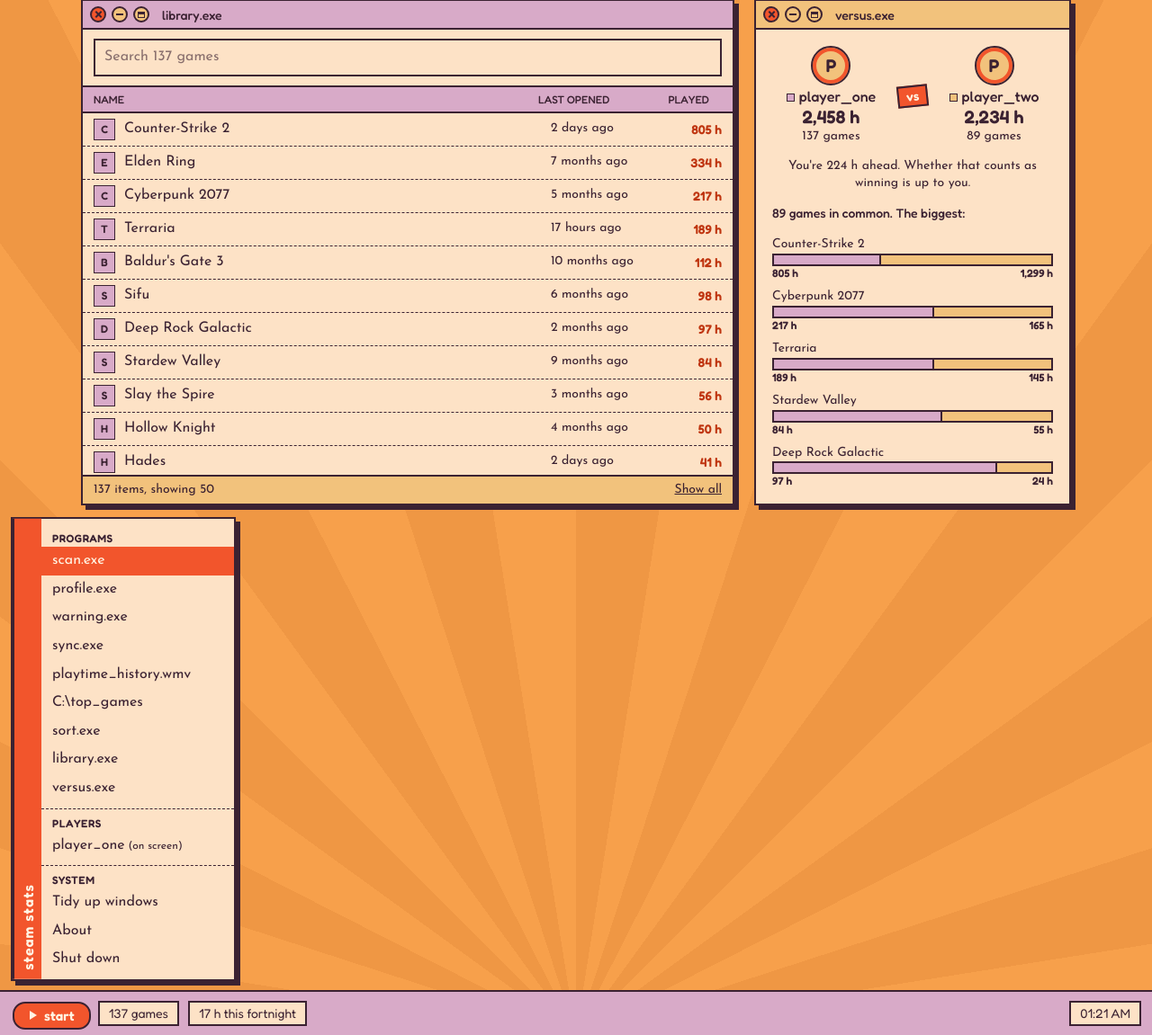
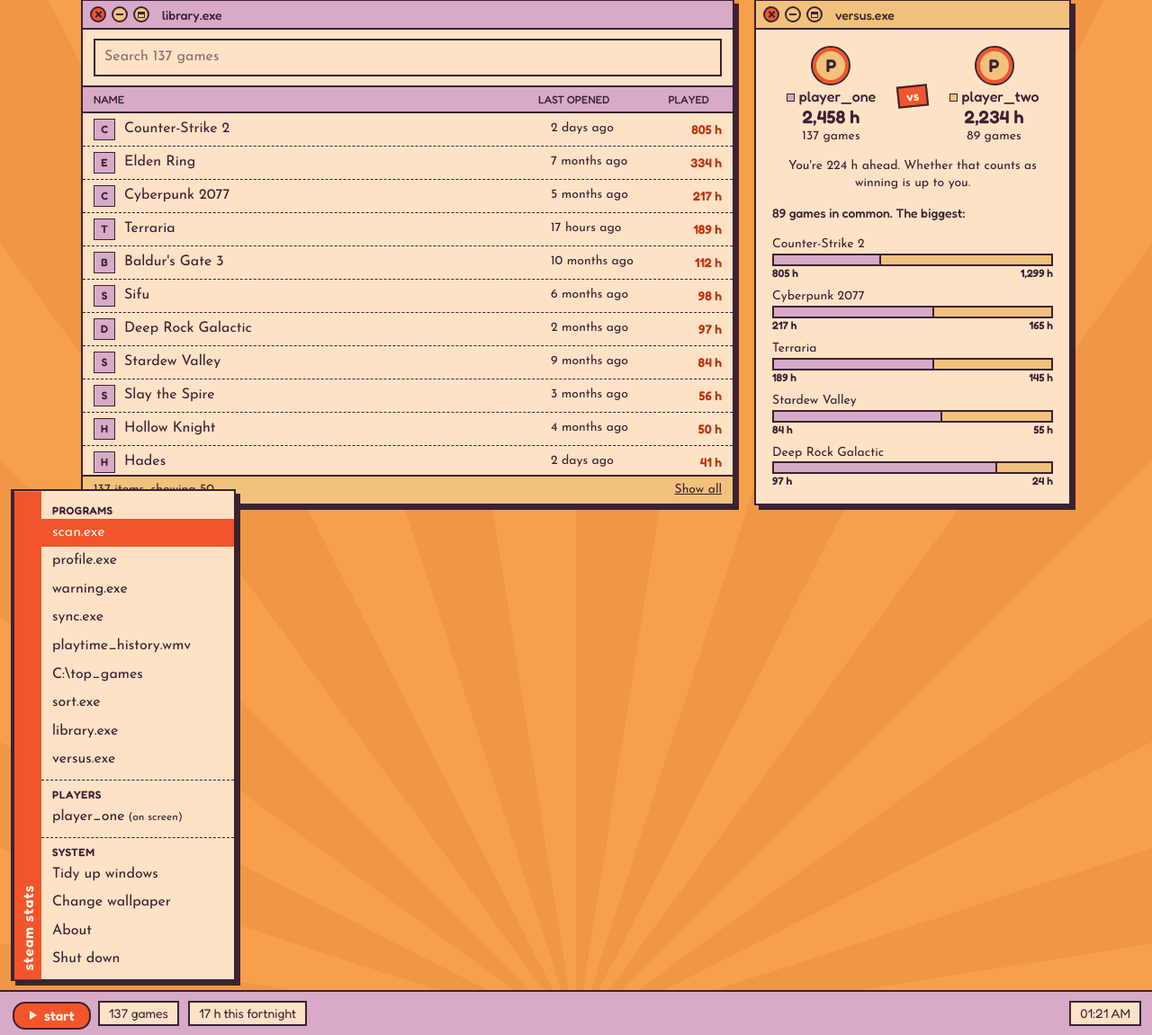
Before and after one commit to Abanoubthefighter/steamify, a Flask app: page /player/demo?vs=demo-friend in a window 1280 px wide, after a click on "start". Shown: the part 1096-2247 px from the top of the page at 90% size. Run offline with Flask 3, Linux system fonts and the light colour scheme; data comes from the database, SQL or seed files in the repository; data that the repository does not hold is empty.

Commit message:
Add wallpaper.exe for picking a pattern
A floating window opened from the start menu (System > Change wallpaper).
Each pattern has a small preview drawn with the same CSS class as the real
wallpaper, at a third of the size. A click changes the wallpaper at once
and saves it; Reset to default goes back to the sunburst. If saving fails,
the wallpaper goes back to how it was and a popup says so.

Popup templates can now pick their title bar colour (data-color), and
other scripts can add start menu actions with addMenuAction().

```diff
--- a/static/js/desktop.js
+++ b/static/js/desktop.js
@@ -259,11 +259,15 @@ export function showMessage({ heading, message, title = "error.exe", color = "re
   return openPopup({ title, content, color, onClose });
 }
 
-/** Open one of the ready-made popups that sit in the page as <template data-popup="name">. */
+/**
+ * Open one of the ready-made popups that sit in the page as
+ * <template data-popup="name" data-title="..." data-color="...">.
+ */
 export function openTemplatePopup(name) {
   const template = document.querySelector(`template[data-popup="${CSS.escape(name)}"]`);
   if (!template) return null;
-  return openPopup({ title: template.dataset.title, content: template.content.cloneNode(true) });
+  const { title, color } = template.dataset;
+  return openPopup({ title, color, content: template.content.cloneNode(true) });
 }
 
 // --- Start menu and taskbar ------------------------------------------------
@@ -289,6 +293,11 @@ function renderPrograms() {
     return item;
   });
   startMenu.querySelector("[data-programs]").replaceChildren(...items);
+}
+
+/** Let another file handle a start menu item, e.g. <button data-menu="wallpaper">. */
+export function addMenuAction(name, action) {
+  menuActions[name] = action;
 }
 
 const menuActions = {
--- a/static/js/main.js
+++ b/static/js/main.js
@@ -6,9 +6,11 @@ import { initAlerts } from "./alerts.js";
 import { initScan } from "./scan.js";
 import { initLibrary } from "./library.js";
 import { initCharts } from "./charts.js";
+import { initWallpaper } from "./wallpaper.js";
 
 initDesktop();
 initAlerts();
 initScan();
 initLibrary();
 initCharts();
+initWallpaper();
--- /dev/null
+++ b/static/js/wallpaper.js
@@ -0,0 +1,103 @@
+// wallpaper.exe: changes the desktop wallpaper. A click shows the change
+// straight away and saves it on the server (wallpaper.py), so there's no
+// Apply button. If saving fails, the wallpaper goes back to how it was.
+
+import { addMenuAction, openTemplatePopup, showMessage } from "./desktop.js";
+
+const layer = document.querySelector("[data-wallpaper]");
+let saved = null; // the wallpaper as the server last confirmed it
+let dialog = null; // the open wallpaper.exe window, if there is one
+
+export function initWallpaper() {
+  if (!layer) return;
+  saved = readLayer();
+  addMenuAction("wallpaper", openDialog);
+}
+
+// --- The wallpaper layer -----------------------------------------------------
+
+/** The wallpaper the page was drawn with: { pattern, dim, picture_url }. */
+function readLayer() {
+  const pattern = [...layer.classList].find((name) => name.startsWith("pattern--"));
+  return {
+    pattern: pattern?.slice("pattern--".length),
+    dim: Number(layer.dataset.dim),
+    picture_url: layer.querySelector("[data-wallpaper-picture]")?.getAttribute("src") ?? null,
+  };
+}
+
+/** Draw a wallpaper: swap the pattern class, the dim level and the picture. */
+function showOnDesktop({ pattern, dim, picture_url }) {
+  layer.className = `wallpaper pattern--${pattern}`;
+  layer.dataset.dim = dim;
+  layer.style.setProperty("--wallpaper-dim", dim / 100);
+
+  let picture = layer.querySelector("[data-wallpaper-picture]");
+  if (!picture_url) {
+    picture?.remove();
+    return;
+  }
+  if (!picture) {
+    picture = document.createElement("img");
+    picture.className = "wallpaper__picture";
+    picture.alt = "";
+    picture.dataset.wallpaperPicture = "";
+    layer.append(picture);
+  }
+  if (picture.getAttribute("src") !== picture_url) picture.src = picture_url;
+}
+
+// --- The window --------------------------------------------------------------
+
+function openDialog() {
+  if (dialog?.isConnected) {
+    dialog.querySelector("input:checked")?.focus(); // already open: just point at it
+    return;
+  }
+  dialog = openTemplatePopup("wallpaper");
+  const form = dialog.querySelector("[data-wallpaper-form]");
+  showInDialog(saved);
+  form.querySelector("input:checked")?.focus();
+  form.addEventListener("change", onChange);
+  form.querySelector("[data-wallpaper-reset]").addEventListener("click", () => save("/wallpaper/reset"));
+}
+
+/** Tick the current choice in wallpaper.exe (if it's open). */
+function showInDialog({ pattern, picture_url }) {
+  if (!dialog?.isConnected) return;
+  const form = dialog.querySelector("[data-wallpaper-form]");
+  const pictureChoice = form.querySelector("[data-picture-choice]");
+  pictureChoice.hidden = !picture_url;
+  if (picture_url) form.querySelector("[data-picture-thumb]").src = picture_url;
+  const radio = form.querySelector(`input[name="pattern"][value="${CSS.escape(pattern)}"]`);
+  if (radio) radio.checked = true;
+}
+
+function onChange(event) {
+  const input = event.target;
+  if (input.name !== "pattern") return;
+  const body = new FormData();
+  body.set("pattern", input.value);
+  showOnDesktop({ ...saved, pattern: input.value }); // show it now, save it in the background
+  save("/wallpaper", body);
+}
+
+// --- Saving ------------------------------------------------------------------
+
+async function save(url, body) {
+  try {
+    const reply = await fetch(url, { method: "POST", body });
+    const answer = await reply.json().catch(() => ({}));
+    if (!reply.ok) throw answer;
+    saved = answer;
+  } catch (problem) {
+    // The server explains itself with { title, message }. Anything else
+    // (no answer at all, say) gets a general note instead of raw error text.
+    showMessage({
+      heading: problem?.title ?? "That didn't work",
+      message: problem?.title ? problem.message : "The wallpaper couldn't be saved. Try again in a moment.",
+    });
+  }
+  showOnDesktop(saved);
+  showInDialog(saved);
+}
--- a/templates/base.html
+++ b/templates/base.html
@@ -44,6 +44,7 @@
       <p class="start-menu__heading">System</p>
       <ul>
         <li><button class="menu-item" type="button" data-menu="tidy">Tidy up windows</button></li>
+        <li><button class="menu-item" type="button" data-menu="wallpaper">Change wallpaper</button></li>
         <li><button class="menu-item" type="button" data-popup-open="about">About</button></li>
         <li><button class="menu-item" type="button" data-menu="quit">Shut down</button></li>
       </ul>
@@ -80,6 +81,8 @@
     <button class="btn" type="button" data-action="close" data-autofocus>Ok</button>
   </template>
 
+  {% include "partials/wallpaper_window.html" %}
+
   <template data-popup="shutdown" data-title="shutdown.exe">
     <p class="big">Bye for now</p>
     <p>It's now safe to close this tab.</p>
--- /dev/null
+++ b/templates/partials/wallpaper_window.html
@@ -0,0 +1,30 @@
+{#
+  wallpaper.exe: a floating window, opened from the start menu (System >
+  Change wallpaper). The choices come from config.WALLPAPER_PATTERNS, and
+  each preview uses the same CSS class as the real wallpaper. Which one is
+  ticked is filled in by static/js/wallpaper.js when the window opens.
+#}
+<template data-popup="wallpaper" data-title="wallpaper.exe" data-color="sand">
+  <form class="wallpaper-form" data-wallpaper-form>
+    <fieldset class="radios patterns">
+      <legend class="label">Wallpaper</legend>
+      {% for key, label in wallpaper_patterns.items() %}
+      <label>
+        <input type="radio" name="pattern" value="{{ key }}">
+        <span class="swatch" aria-hidden="true"><span class="swatch__pattern pattern--{{ key }}"></span></span>
+        {{ label }}
+      </label>
+      {% endfor %}
+      <label data-picture-choice hidden>
+        <input type="radio" name="pattern" value="picture">
+        <span class="swatch" aria-hidden="true"><img class="swatch__picture" alt="" data-picture-thumb></span>
+        Your picture
+      </label>
+    </fieldset>
+
+    <div class="btn-row">
+      <button class="btn btn--small" type="button" data-wallpaper-reset>Reset to default</button>
+      <button class="btn btn--small" type="button" data-action="close">Done</button>
+    </div>
+  </form>
+</template>
```
Also changed, not shown: static/css/style.css (+38 -1 lines), tests/test_app.py (+8 -0 lines).
